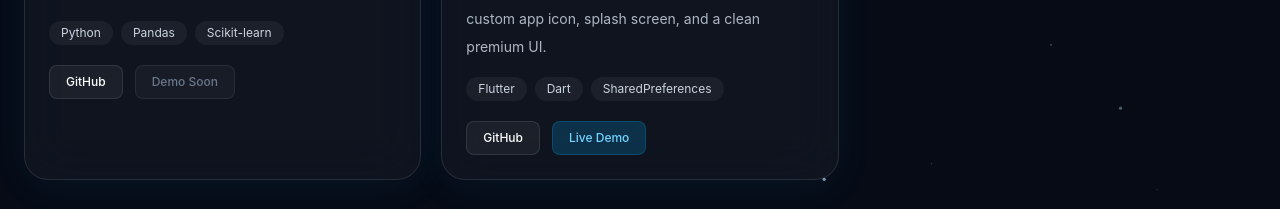
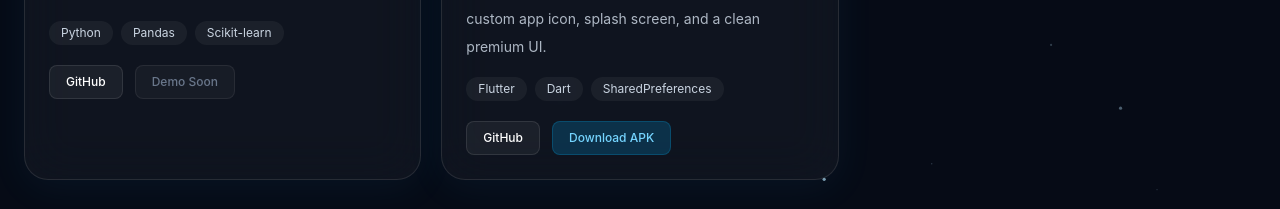
Before and after one commit to leocoder22/portfolio-live, a React (Vite) app: page / in a window 1280 px wide. Shown: the part 3340-3549 px from the top of the page. Built offline with nearby package versions, Linux system fonts and the light colour scheme.

Commit message:
Enhance demo link with APK download support
Updated demo link to support APK downloads and adjusted button text accordingly.

```diff
--- a/src/App.jsx
+++ b/src/App.jsx
@@ -1083,6 +1083,7 @@ function ProjectsSection({ darkMode }) {
     href={project.demo}
     target="_blank"
     rel="noopener noreferrer"
+    download={project.demo.endsWith(".apk")}
     className={cn(
       "rounded-lg px-4 py-2 text-xs font-medium transition hover:scale-105",
       darkMode
@@ -1090,7 +1091,7 @@ function ProjectsSection({ darkMode }) {
         : "bg-sky-600 text-white"
     )}
   >
-                    Live Demo
+    {project.demo.endsWith(".apk") ? "Download APK" : "Live Demo"}
   </a>
 ) : (
   <span
```
Lines whose indentation alone changed are shown as unchanged.
